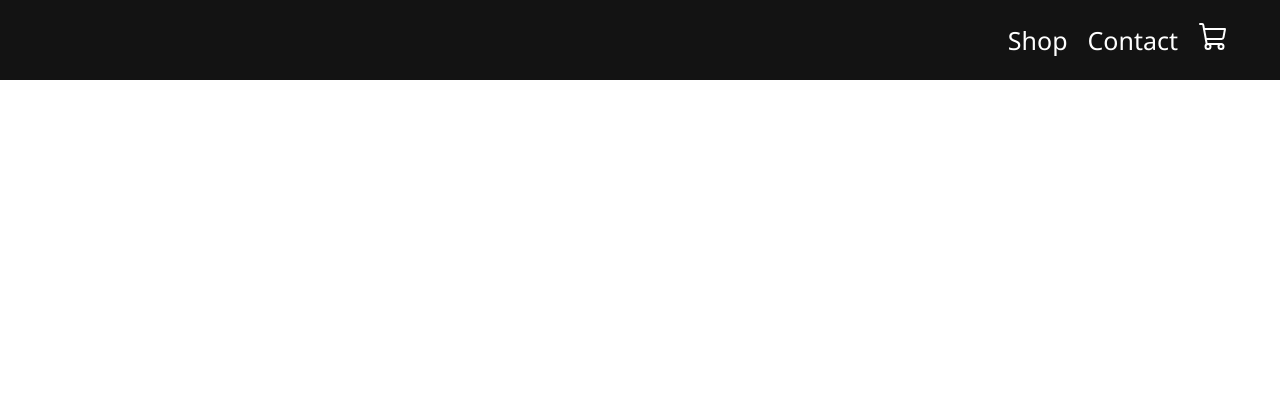
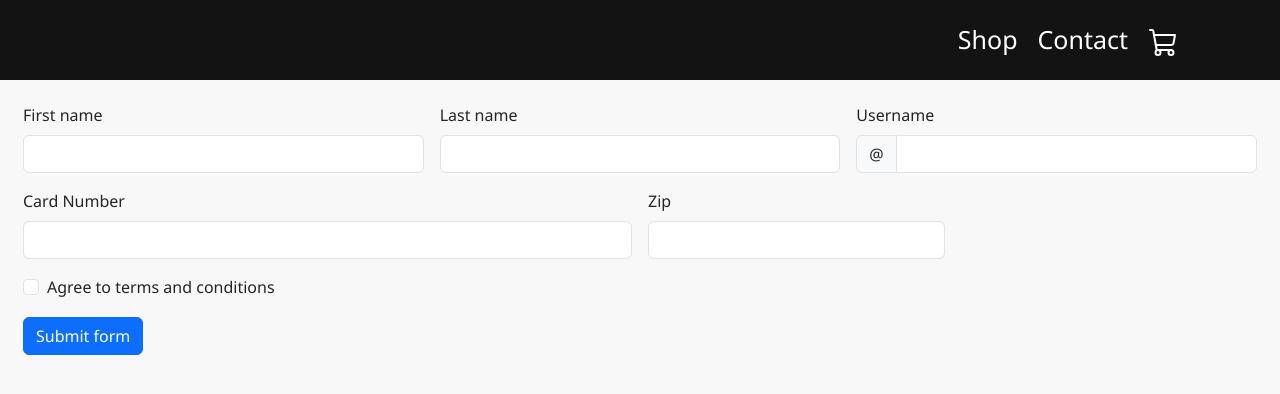
Before and after one commit to c0909520/-2024_T3_CSD_3103_full_stack_javascript_assignment_2, a React (Create React App) app: page /checkout in a window 1280 px wide. Before the commit this address had no page. Shown: the top 394 px of the page. Built offline with nearby package versions, Linux system fonts and the light colour scheme.

Commit message:
oshione commit

```diff
--- a/src/App.css
+++ b/src/App.css
@@ -1,11 +1,15 @@
 .App {
+  margin: 0;
+ box-sizing: border-box;
   width: 100%;
   height: auto;
   min-height: 100vh;
   font-family: "Segoe UI", Tahoma, Geneva, Verdana, sans-serif;
+background-color: #f8f8f8;
 }
 
 body {
   padding: 0;
   margin: 0;
+
 }
--- a/src/App.js
+++ b/src/App.js
@@ -5,6 +5,7 @@ import { Shop } from "./pages/shop/shop";
 import { Contact } from "./pages/contact";
 import { Cart } from "./pages/cart/cart";
 import { ShopContextProvider } from "./context/shop-context";
+import Checkout from "./pages/checkout/checkout";
 
 function App() {
   return (
@@ -16,6 +17,7 @@ function App() {
             <Route path="/" element={<Shop />} />
             <Route path="/contact" element={<Contact />} />
             <Route path="/cart" element={<Cart />} />
+            <Route path="/checkout" element={<Checkout></Checkout>}></Route>
 
           </Routes>
         </Router>
--- a/src/components/navbar.css
+++ b/src/components/navbar.css
@@ -1,4 +1,4 @@
-.navbar {
+.navvbar {
   width: 100%;
   height: 80px;
   background-color: rgb(19, 19, 19);
@@ -8,9 +8,10 @@
 }
 
 .links {
-  margin-right: 50px;
+  margin-right: 100px;
   display: flex;
   align-items: center;
+
 }
 
 .links a {
--- a/src/components/navbar.jsx
+++ b/src/components/navbar.jsx
@@ -5,13 +5,17 @@ import "./navbar.css";
 
 export const Navbar = () => {
   return (
-    <div className="navbar">
+    <div className="navvbar">
       <div className="links">
         <Link to="/"> Shop </Link>
         <Link to="/contact"> Contact </Link>
+
+
         <Link to="/cart">
           <ShoppingCart size={32} />
         </Link>
+
+
       </div>
     </div>
   );
--- a/src/index.css
+++ b/src/index.css
@@ -5,6 +5,7 @@ body {
     sans-serif;
   -webkit-font-smoothing: antialiased;
   -moz-osx-font-smoothing: grayscale;
+
 }
 
 code {
--- a/src/index.js
+++ b/src/index.js
@@ -1,7 +1,7 @@
 import React from "react";
 import ReactDOM from "react-dom/client";
 import App from "./App";
-
+import 'bootstrap/dist/css/bootstrap.min.css';
 
 const root = ReactDOM.createRoot(document.getElementById("root"));
 root.render(
--- /dev/null
+++ b/src/pages/checkout/checkout.js
@@ -0,0 +1,54 @@
+
+
+
+const Checkout = ()=>{
+
+return(
+    <>
+    <div style={{padding:'23px'}}>
+    <form class="row g-3">
+  <div class="col-md-4">
+    <label for="validationDefault01" class="form-label">First name</label>
+    <input type="text" class="form-control" id="validationDefault01"  required/>
+  </div>
+  <div class="col-md-4">
+    <label for="validationDefault02" class="form-label">Last name</label>
+    <input type="text" class="form-control" id="validationDefault02" required/>
+  </div>
+  <div class="col-md-4">
+    <label for="validationDefaultUsername" class="form-label">Username</label>
+    <div class="input-group">
+      <span class="input-group-text" id="inputGroupPrepend2">@</span>
+      <input type="text" class="form-control" id="validationDefaultUsername" aria-describedby="inputGroupPrepend2" required/>
+    </div>
+  </div>
+  <div class="col-md-6">
+    <label for="validationDefault03" class="form-label">Card Number</label>
+    <input type="text" class="form-control" id="validationDefault03" required/>
+  </div>
+
+  <div class="col-md-3">
+    <label for="validationDefault05" class="form-label">Zip</label>
+    <input type="text" class="form-control" id="validationDefault05" required/>
+  </div>
+  <div class="col-12">
+    <div class="form-check">
+      <input class="form-check-input" type="checkbox" value="" id="invalidCheck2" required/>
+      <label class="form-check-label" for="invalidCheck2">
+        Agree to terms and conditions
+      </label>
+    </div>
+  </div>
+  <div class="col-12">
+    <button class="btn btn-primary" type="submit">Submit form</button>
+  </div>
+</form>
+    </div>
+
+    </>
+)
+
+}
+
+
+export default Checkout;
--- a/src/pages/contact.jsx
+++ b/src/pages/contact.jsx
@@ -1,5 +1,56 @@
 import React from "react";
 
 export const Contact = () => {
-  return <h1>Contact Us</h1>;
+
+  return (
+    <>
+      <div style={{ padding: "20px" }}>
+        <form class="">
+          <div class="mb-3">
+            <label for="validationTextarea" class="form-label">
+              Textarea
+            </label>
+            <textarea
+              class="form-control"
+              id="validationTextarea"
+              placeholder="Enter your message"
+              required
+            ></textarea>
+            <div class="invalid-feedback">
+              Please enter a message in the textarea.
+            </div>
+            <div class="col-md-4">
+              <label for="validationDefault01" class="form-label">
+                First name
+              </label>
+              <input
+                type="text"
+                class="form-control"
+                id="validationDefault01"
+                required
+              />
+            </div>
+            <div class="col-md-4">
+              <label for="validationDefault02" class="form-label">
+                Last name
+              </label>
+              <input
+                type="text"
+                class="form-control"
+                id="validationDefault02"
+                required
+              />
+            </div>
+            <div class="col-12">
+              <button class="btn btn-primary" type="submit">
+                Submit form
+              </button>
+            </div>
+          </div>
+        </form>
+      </div>
+    </>
+  );
+
+
 };
--- a/src/pages/shop/product.jsx
+++ b/src/pages/shop/product.jsx
@@ -9,7 +9,7 @@ export const Product = (props) => {
 
   return (
     <div className="product">
-      <img src={productImage} />
+      <img className = "photo_img"src={productImage} />
       <div className="description">
         <p>
           <b>{productName}</b>
--- a/src/pages/shop/shop.css
+++ b/src/pages/shop/shop.css
@@ -1,10 +1,16 @@
 .shopTitle {
-  margin-top: 100px;
+  margin-top: 80px;
+  margin-bottom: 20px;
   text-align: center;
   font-size: 40px;
 }
+.head_title{
+  font-weight: 500;
+  font-size: 60px;
+  font-family: 'Franklin Gothic Medium', 'Arial Narrow', Arial, sans-serif;
+}
 .products {
-  width: 100%;
+  width: 50%;
   height: auto;
   display: grid;
   grid-template-columns: 1fr 1fr 1fr;
@@ -15,15 +21,25 @@
   border-radius: 15px;
   width: 300px;
   height: 350px;
-  margin: 100px;
+   margin: 100px 40px 100px 65px;
   display: flex;
   flex-direction: column;
   justify-content: center;
   align-items: center;
 }
 
-.product img {
-  width: 400px;
+.photo_img {
+  width: 320px;
+  transition: width 0.3s ease-in-out;
+}
+
+.photo_img:hover {
+  width: 365px;
+}
+
+ img :hover{
+  transition: 0.3s all ease-in-out;
+  width: 340px;
 }
 
 .product .description {
--- a/src/pages/shop/shop.jsx
+++ b/src/pages/shop/shop.jsx
@@ -7,7 +7,7 @@ export const Shop = () => {
   return (
     <div className="shop">
       <div className="shopTitle">
-        <h1>StarTech Shop</h1>
+        <span className="head_title">StarTech Shop</span>
       </div>
 
       <div className="products ">
```
